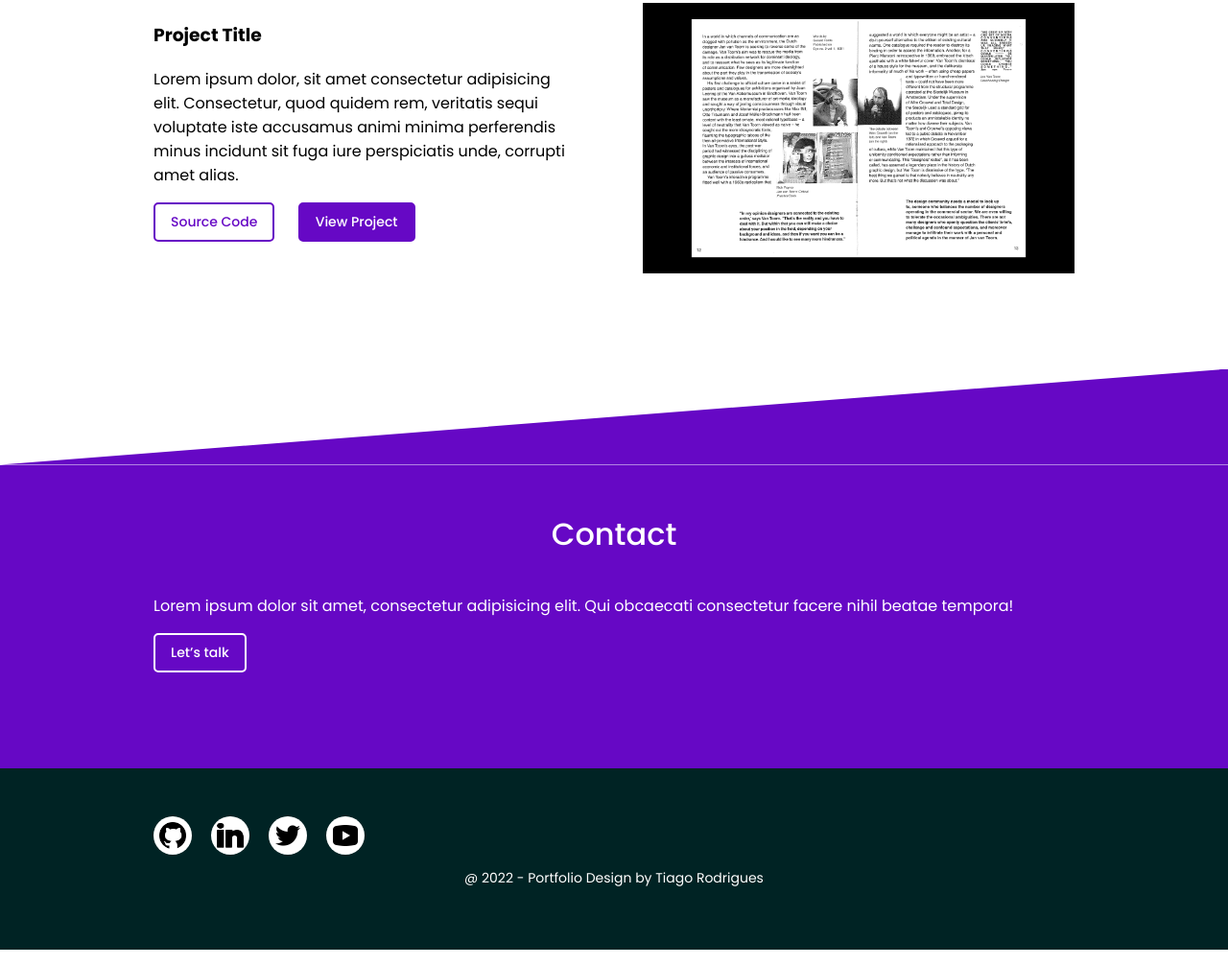
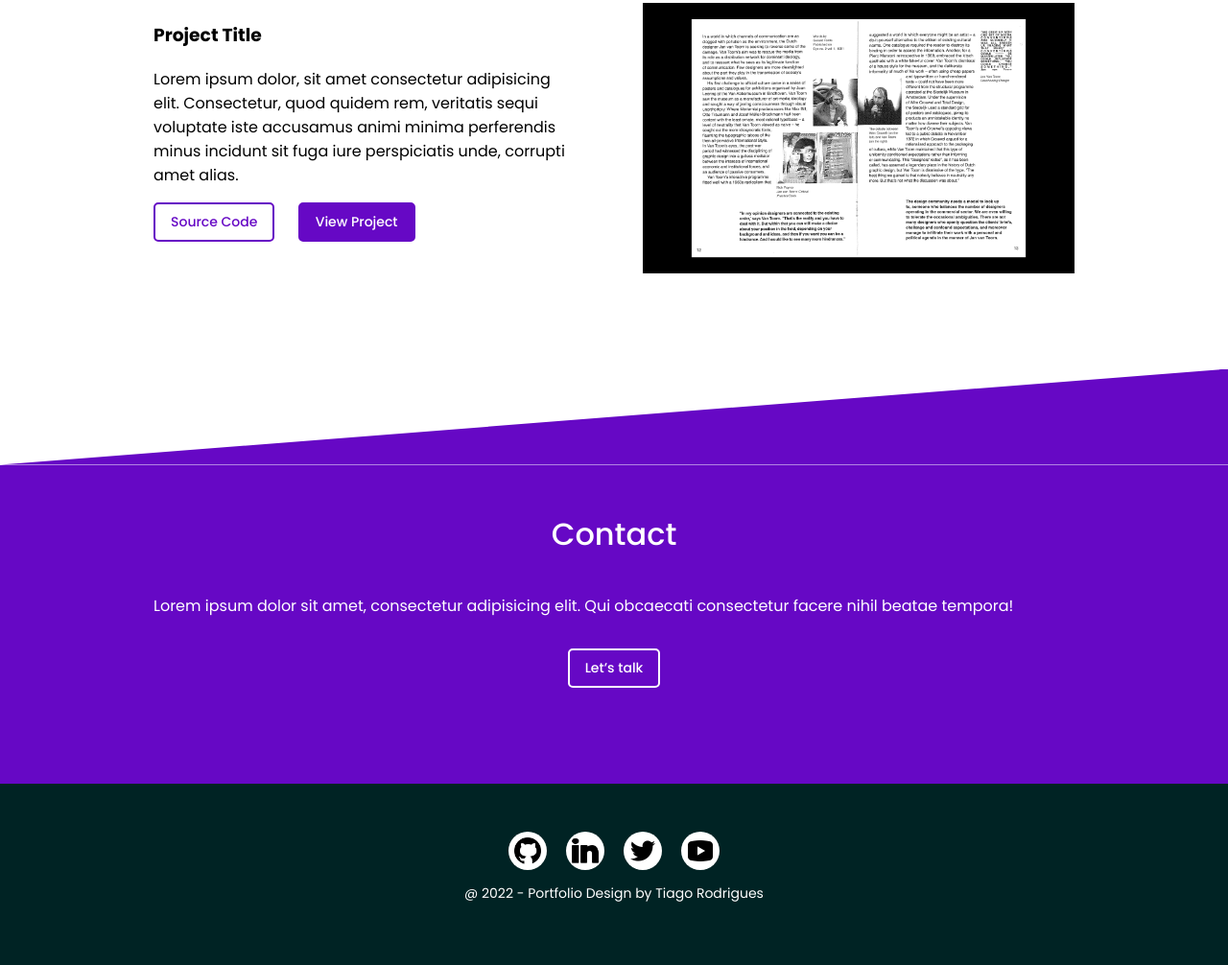
Before and after one commit to rodriguestul/rodriguestul.github.io, a website: page index.html in a window 1280 px wide. Shown: the part 2494-3500 px from the top of the page at 96% size. Drawn offline with Linux system fonts and the light colour scheme.

Commit message:
update index.scss

```diff
--- a/index.html
+++ b/index.html
@@ -96,13 +96,14 @@
         <div class="container">
           <h2 class="section-heading">Contact</h2>
           <p>Lorem ipsum dolor sit amet, consectetur adipisicing elit. Qui obcaecati consectetur facere nihil beatae tempora!</p>
-          <a href="mailto:tiago.rodrigues1002@gmail.com" class="button button-secondary">Let’s talk</a>
+          <div class="contact-button-container"><a href="mailto:tiago.rodrigues1002@gmail.com" class="button button-secondary">Let’s talk</a></div>
         </div>
       </section>
     </main>
 
     <footer class="footer">
       <div class="container">
+        <div class="social-container">
           <ul class="footer-social">
             <li class="social-item">
               <a href="#" class="social-link github"></a>
@@ -117,6 +118,7 @@
               <a href="#" class="social-link youtube"></a>
             </li>
           </ul>
+        </div>
         <p>@ 2022 - Portfolio Design by Tiago Rodrigues</p>
       </div>
     </footer>
--- a/styles/scss/index.scss
+++ b/styles/scss/index.scss
@@ -126,18 +126,29 @@ blockquote {
   }
 }
 
+.contact-button-container {
+  margin-top: 2rem;
+  display: flex;
+  justify-content: center;
+}
+
 .footer {
   padding-block: 50px;
+  display: flex;
   background-color: $color-text-primary;
   color: $color-text-secondary;
   font-size: 14px;
   text-align: center;
 }
 
+.social-container {
+  display: flex;
+  justify-content: center;
+}
+
 .footer-social {
   display: flex;
   gap: 20px;
-  margin-inline: auto;
 }
 
 .social-item {
```
Also changed, not shown: styles/css/index.css, 1 other file. Lines whose indentation alone changed are shown as unchanged.
